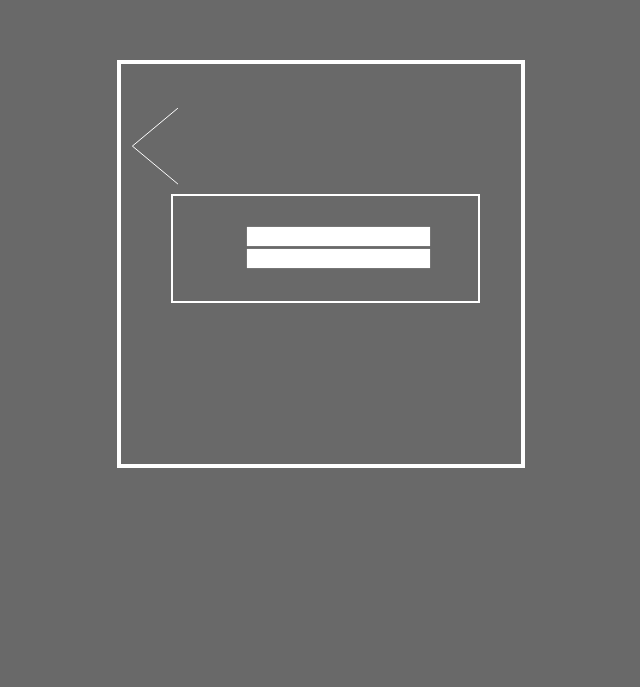
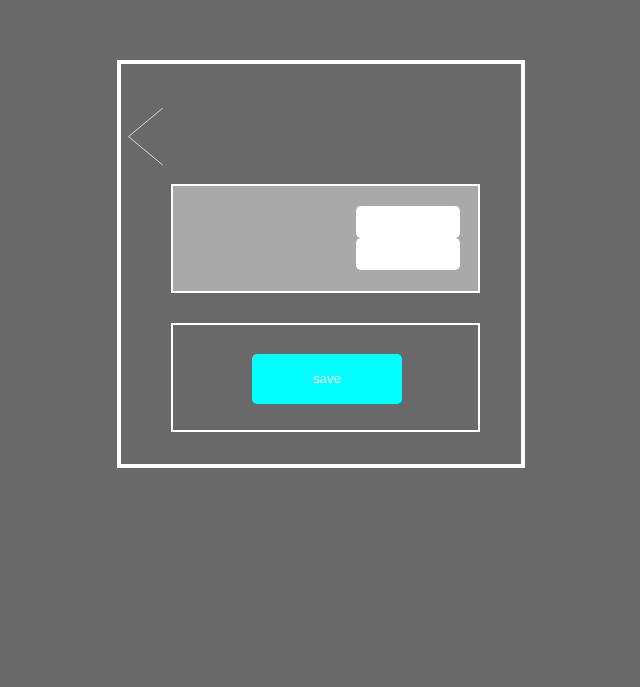
Before and after one commit to nelli04/it-incubator, a React (Create React App) app: page /set in a window 1280 px wide. Shown: the part 113-800 px from the top of the page, without its empty margins (319-959 px from the left). Built offline with nearby package versions, Linux system fonts and the light colour scheme.

Commit message:
06Counter

```diff
--- a/src/components/Counter/Arrow/Arrow.tsx
+++ b/src/components/Counter/Arrow/Arrow.tsx
@@ -6,8 +6,8 @@ export const Arrow = () => {
         <div className={s.arrow}>
             <div className={s.left}>
                 <button className={s.btn}>
-                    <svg width="60px"
-                         height="80px"
+                    <svg width="40px"
+                         height="60px"
                          viewBox="0 0 50 80">
                         <polyline fill="none"
                                   stroke="#FFFFFF"
--- a/src/components/Counter/Setting/Setting.module.css
+++ b/src/components/Counter/Setting/Setting.module.css
@@ -3,7 +3,7 @@
     place-items: center;
     height: 753px;
     background-color: dimgrey;
-
+    /*justify-content: center;*/
 }
 
 .count {
@@ -14,8 +14,8 @@
 
 .input {
     margin-left: 73px;
-    margin-top: 29px;
-
+    margin-top: 20px;
+    bottom: 200px;
 }
 
 .ipt {
@@ -23,5 +23,53 @@
     width: 305px;
     height: 105px;
     margin-left: 50px;
-    margin-top: 130px;
+    margin-top: 120px;
+    background-color: darkgrey;
 }
+
+.inpt {
+    border: 2px solid white;
+    width: 305px;
+    height: 105px;
+    margin-left: 50px;
+    margin-top: 30px;
+
+}
+
+.save button{
+    background-color: aqua;
+    color: #ffffff;
+    width: 150px;
+    height: 50px;
+    margin-left: 79px;
+    margin-top: 29px;
+    border-radius: 5px;
+    border: none;
+}
+
+button.save:hover {
+    opacity: 0.8;
+    background-color: aqua;
+    color: #ffffff;
+    width: 150px;
+    height: 50px;
+    margin-top: 15px;
+}
+
+.up {
+    width: 100px;
+    height: 30px;
+    border-radius: 5px;
+    border: none;
+    margin-left: 110px;
+    gap: 10px;
+}
+
+.down {
+    width: 100px;
+    height: 30px;
+    border-radius: 5px;
+    border: none;
+    margin-left: 110px;
+    margin-bottom: 130px;
+}
--- a/src/components/Counter/Setting/Setting.tsx
+++ b/src/components/Counter/Setting/Setting.tsx
@@ -2,6 +2,7 @@ import React from 'react';
 import {NavLink} from "react-router-dom";
 import s from './Setting.module.css'
 import {Arrow} from "../Arrow/Arrow";
+import {Button} from "../Button";
 
 export type SetType = {
     click: number
@@ -16,8 +17,17 @@ export const Setting = (p: SetType) => {
                 <NavLink to={'/set'}></NavLink>
                 <div className={s.ipt}>
                     <div className={s.input}>
-                        <input type='number'/>
-                        <input type='number'/>
+                        <input type='number' className={s.up}/>
+                        <input type='number' className={s.down}/>
+                    </div>
+                </div>
+                <div className={s.inpt}>
+                    <div className={s.save}>
+                        <Button
+                            click={p.click}
+                            title='save'
+                            class={'set'}
+                        />
                     </div>
                 </div>
             </div>
```
